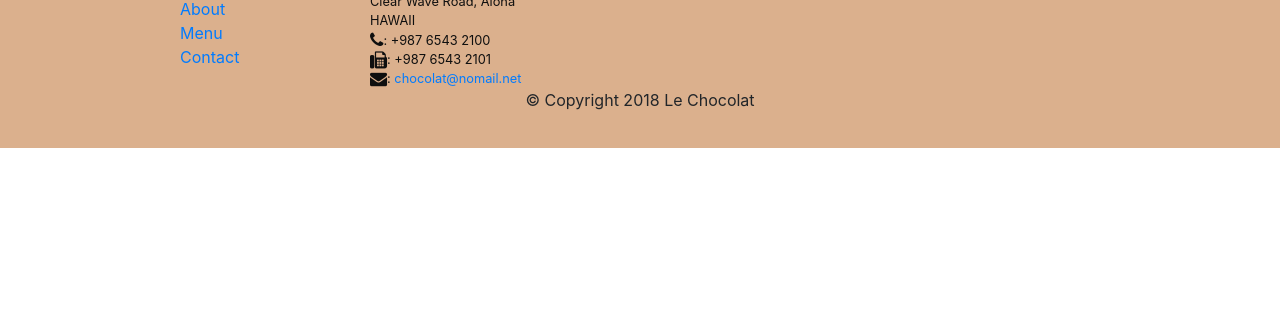
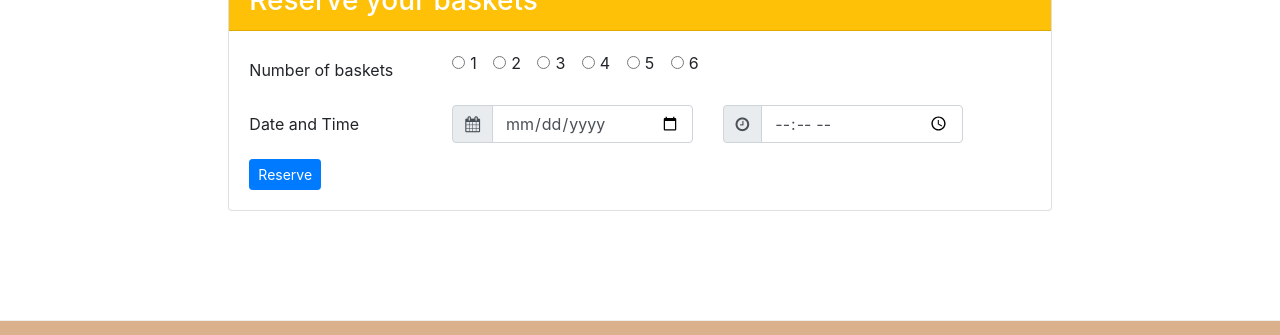
Before and after one commit to aggeloskats/aggelosBootstrap, a website: page index.html in a window 1280 px wide. Shown: the part 1592-1927 px from the top of the page. Before the commit the page ends 1740 px from the top, so only its background shows below. Drawn offline with nearby package versions, Linux system fonts and the light colour scheme.

Commit message:
Bootstrap Assignment 2 Task 1

```diff
--- a/index.html
+++ b/index.html
@@ -56,19 +56,21 @@
             <div class="col-sm-4 col-md-3">
                 <h3>Our famous chocolates</h3>
             </div>
+        <div class="col-sm col-md">
             <div class="media">
                 <img class="d-flex mr-3 img-thumbnail align-self-center"
                     src="images/dark85.jpg" alt="85% DARK CHOCOLATE">
                 <div class="media-body">
-                    <h2 class="mt-0">85% DARK CHOCOLATE <span class="badge badge-danger">HOT</span><span class="badge badge-pill badge-success">$0.99</span></h2>
+                    <h2 class="mt-0">85% DARK CHOCOLATE <span class="badge badge-danger">HOT</span> <span class="badge badge-pill badge-success">$0.99</span></h2>
                     <p class="col d-none d-md-block">Dark chocolate with no added sugar.
                     Here you can taste the flavor of cocoa beans.</p>
                 </div>
             </div>
+            </div>
         </div>
 
 
-        <div class="row row-content align-items-center">
+        <div class="row flex-row-reverse row-content align-items-center">
             <div class="col-sm-4 col-md-3">
                 <h3>WEEK’S OFFER</h3>
             </div>
@@ -82,6 +84,7 @@
             <div class="col-sm-4 col-md-3">
                 <h3>Meet our  Specialists</h3>
             </div>
+            <div class="col-sm col-md">
             <div class="media">
                 <img class="d-flex mr-3 img-thumbnail align-self-center"
                     src="images/cartoonVasilis.png" alt="Vasilis Wilson">
@@ -92,7 +95,76 @@
                 </div>
             </div>
         </div>
+        </div>
     </div>
+    <div class="row row-content justify-content-center">
+        <div class="col-12 col-sm-8">
+            <div class="card-border-default">
+    <div class="card">
+        <h3 class="card-header bg-warning text-white">Reserve your baskets</h3>
+        <div class="card-body">
+    <form >
+        <div class="form-group row">
+        <label for="optradio" class="col-12 col-sm-3 col-form-label">
+        Number of baskets
+        </label>
+        <div class="col-12 col-sm-9">
+        <div class="form-check form-check-inline">
+        <input class="form-check-input" type="radio"
+        name="inlineRadioOptions" id="inlineRadio1" value="option1">
+        <label class="form-check-label" for="inlineRadio1">1</label>
+        </div>
+        <div class="form-check form-check-inline">
+        <input class="form-check-input" type="radio"
+        name="inlineRadioOptions" id="inlineRadio2" value="option2">
+        <label class="form-check-label" for="inlineRadio2">2</label>
+        </div>
+        <div class="form-check form-check-inline">
+        <input class="form-check-input" type="radio"
+        name="inlineRadioOptions" id="inlineRadio3" value="option3" >
+        <label class="form-check-label" for="inlineRadio3">3 </label>
+        </div>
+        <div class="form-check form-check-inline">
+        <input class="form-check-input" type="radio"
+        name="inlineRadioOptions" id="inlineRadio4" value="option4">
+        <label class="form-check-label" for="inlineRadio4">4</label>
+        </div>
+        <div class="form-check form-check-inline">
+        <input class="form-check-input" type="radio"
+        name="inlineRadioOptions" id="inlineRadio5" value="option5">
+        <label class="form-check-label" for="inlineRadio5">5</label>
+        </div>
+        <div class="form-check form-check-inline">
+        <input class="form-check-input" type="radio"
+        name="inlineRadioOptions" id="inlineRadio6" value="option6" >
+        <label class="form-check-label" for="inlineRadio6">6 </label>
+        </div>
+        </div>
+        </div>
+        <div class="form-group row">
+        <label class="col-12 col-sm-3 col-form-label">Date and Time</label>
+        <div class="input-group col-12 col-sm-4">
+        <div class="input-group-prepend">
+        <span class="input-group-text" id="date"><i class="fa fa-calendar"
+        aria-hidden="true"></i></span>
+        </div>
+        <input type="date" class="form-control" placeholder="Date" id="date'">
+        </div>
+        <div class="input-group col-12 col-sm-4">
+        <div class="input-group-prepend">
+        <span class="input-group-text" id="time"><i class="fa fa-clock-o"
+        aria-hidden="true"></i></span>
+        </div>
+        <input type="time" class="form-control" placeholder="Time" id="time'">
+        </div>
+        </div>
+        <button type="submit" class="btn btn-primary btn-sm col-sm-offset-2">Reserve</button>
+        </form>
+        </div>
+    </div>
+    </div>
+</div>
+</div>
 
     <footer class="footer">
         <div class="container">
```
